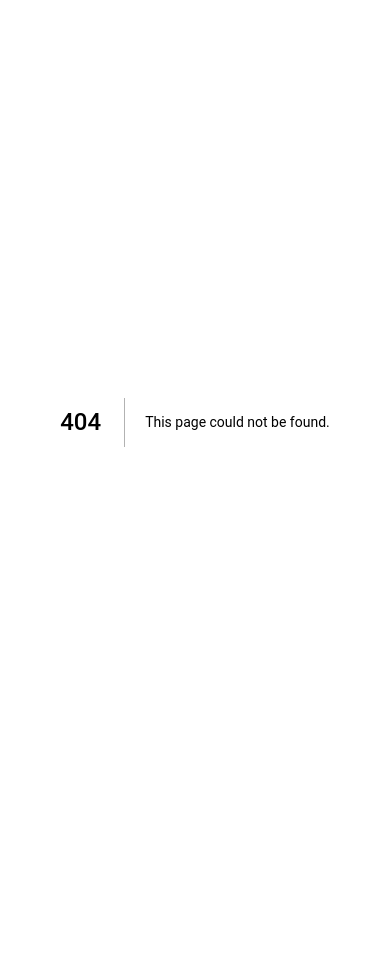
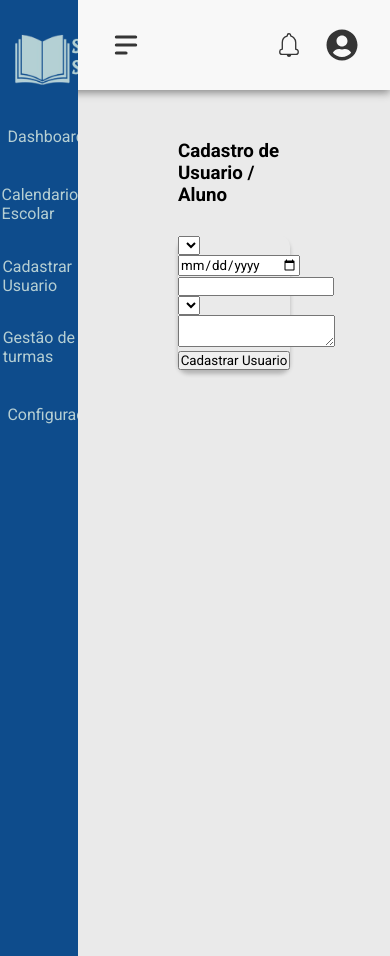
Before and after one commit to Alisonjs0/SchoolSync, a Next.js app: page /pages/cadastrarAlunos in a window 390 px wide. Before the commit this address had no page. Before the commit the page ends 844 px from the top, so only its background shows below. Built offline with nearby package versions, Linux system fonts and the light colour scheme.

Commit message:
pequenas alteracoes na responsividade e navegacao

```diff
--- /dev/null
+++ b/app/pages/cadastrarAlunos/cadastrarAlunos.css
@@ -0,0 +1,6 @@
+.container .conteudo {
+    box-shadow: 0px 4px 4px 0px #0000003b;
+    border-radius: 10px;
+    display: flex;
+    flex-direction: column;
+  }
--- /dev/null
+++ b/app/pages/cadastrarAlunos/page.jsx
@@ -0,0 +1,27 @@
+import EsqueletoPrincipal from '../esqueletoPrincipal/page'
+import './cadastrarAlunos.css'
+
+const CadastroAluno = () => {
+  return (
+    <div>
+      <EsqueletoPrincipal>
+        <div className='container conteudoMenus'>
+        <h3>Cadastro de Usuario / Aluno</h3>
+        <div className='conteudo'>
+        <form action="">
+                <select name="" id=""></select>
+                <input type="date" name="" id="" />
+                <input type="text" />
+                <select name="" id=""></select>
+                <textarea name="" id=""></textarea>
+            </form>
+            <input type="submit" value="Cadastrar Usuario" />
+        </div>
+        </div>
+      </EsqueletoPrincipal>
+
+    </div>
+  )
+}
+
+export default CadastroAluno
--- a/app/pages/dashboard/page.jsx
+++ b/app/pages/dashboard/page.jsx
@@ -11,7 +11,7 @@ const ConteudoMenus = () => {
         nome: 'Alison Jose Serafim de Lima',
         notas: [8,6,7,9],
         media: 7.5,
-        tipo: 'professor'
+        tipo: 'aluno'
     }
 
   return (
--- a/app/pages/esqueletoPrincipal/conteudoMenuLateral.js
+++ b/app/pages/esqueletoPrincipal/conteudoMenuLateral.js
@@ -7,6 +7,7 @@ import { FaComments } from "react-icons/fa";
 import { IoMdSettings } from "react-icons/io";
 import { FaUserPlus } from "react-icons/fa6";
 import { FaClock } from "react-icons/fa";
+import { FaBookOpen } from "react-icons/fa6";
 
 const ConteudoMenuLateral = () => {
 
@@ -43,6 +44,7 @@ const ConteudoMenuLateral = () => {
                             <li><a href=""><MdDashboard className="iconMenuLateral" /> <p>Dashboard</p></a></li>
                             <li><a href=""><IoCalendar className="iconMenuLateral" /> <p>Calendario Escolar</p></a></li>
                             <li><a href=""><FaClock className="iconMenuLateral"/> <p>Horarios</p></a></li>
+                            <li><a href=""><FaBookOpen className="iconMenuLateral" /> <p>Boletim escolar</p></a></li>
                             <li><a href=""><FaComments className="iconMenuLateral" /> <p>Contato e suporte</p></a></li>
                             <li><a href=""><IoMdSettings className="iconMenuLateral" /> <p>Configurações</p></a></li>
                         </div>
--- a/app/pages/horarios/horario.css
+++ b/app/pages/horarios/horario.css
@@ -1,5 +1,6 @@
 .conteudoMenus {
-    height: 87vh;
+    height: 100%;
+    margin-bottom: 100px;
 }
 
 .conteudoMenus h3 {
--- a/app/pages/horarios/page.jsx
+++ b/app/pages/horarios/page.jsx
@@ -3,8 +3,9 @@ import "./horario.css";
 
 const Horarios = () => {
   const horarioDeAula = [
-    "7:30", "8:20", "8:20", "8:20", "8:20", "8:20", "8:20", "8:20", "10:00"
+    "7:30", "8:20", "8:20", "8:20", "8:20", "8:20", "8:20", "8:20", "10:00", "11:30", "13:30"
   ];
+
   return (
     <div>
       <EsqueletoPrincipal>
--- a/app/pages/login/page.jsx
+++ b/app/pages/login/page.jsx
@@ -10,6 +10,7 @@ const LoginPage = () => {
     const [usuario, setUsuario] = useState('');
     const [senha, setSenha] = useState('');
     const [lembrarSenha, setLembrarSenha] = useState(false);
+    console.log(usuario)
 
 
     function Login() {
--- a/app/pages/preMatricula/page.jsx
+++ b/app/pages/preMatricula/page.jsx
@@ -2,6 +2,7 @@
 
 import { useState } from 'react';
 import './preMatricula-page.css';
+import emailjs from 'emailjs-com'
 
 const PreMatricula = () => {
     const [nome, setNome] = useState('');
```
Also changed, not shown: app/pages/boletimEscolar/page.jsx (+4 -3 lines), app/pages/cadastrarUsuario/page.jsx (+7 -2 lines), app/pages/cadastrarUsuario/cadastrarAluno/page.jsx (deleted), app/pages/login/login-page.css (line endings or trailing spaces).
